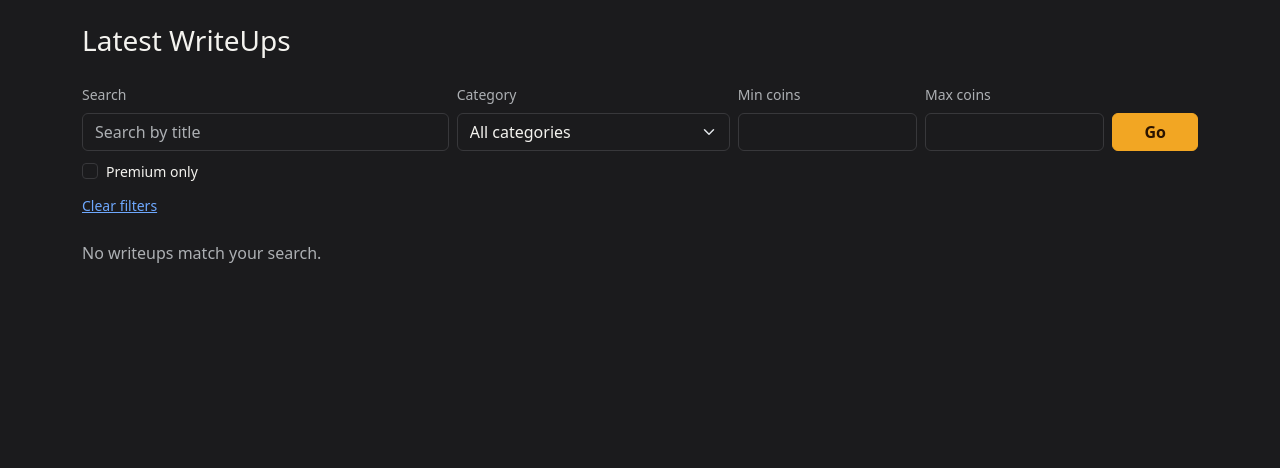
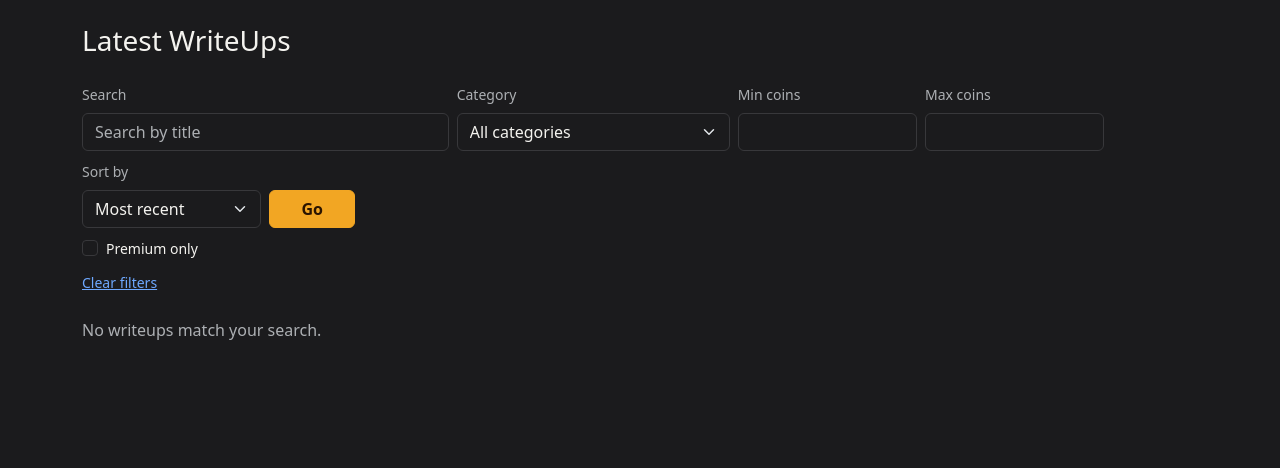
Before and after one commit to Deyonna/rootcause, a Django app: page / in a window 1280 px wide. Shown: the part 57-525 px from the top of the page. Run offline with Django 5.2, Linux system fonts and the light colour scheme; data that the repository does not hold is empty.

Commit message:
added sorting + writeup dates

```diff
--- a/content/models.py
+++ b/content/models.py
@@ -33,6 +33,12 @@ class Category(models.Model):
 
         add_children(None, 0)
         return ordered
+
+    def get_descendant_ids(self):
+        ids = [self.pk]
+        for child in self.subcategories.all():
+            ids.extend(child.get_descendant_ids())
+        return ids
 
 
 class WriteUp(models.Model):
--- a/content/templates/content/writeup_detail.html
+++ b/content/templates/content/writeup_detail.html
@@ -11,7 +11,7 @@
             <img src="{% static 'img/writeup-default.svg' %}" alt="" class="writeup-hero writeup-img-default mb-3">
         {% endif %}
         <h1 class="writeup-title">{{ writeup.title }}</h1>
-        <p class="text-muted small">By {{ writeup.author.username }} in {{ writeup.category }}</p>
+        <p class="text-muted small">By {{ writeup.author.username }} &middot; {{ writeup.created_at|date:"M d, Y" }} in {{ writeup.category }}</p>
 
         {% if writeup.is_premium and not unlocked %}
             <div class="card card-premium p-4 my-3">
--- a/content/templates/content/writeup_list.html
+++ b/content/templates/content/writeup_list.html
@@ -25,6 +25,13 @@
     <div class="col-3 col-md-2">
         <label for="max_coins" class="form-label small text-muted">Max coins</label>
         <input type="number" id="max_coins" name="max_coins" class="form-control" value="{{ max_coins }}">
+    </div>
+    <div class="col-6 col-md-2">
+        <label for="sort" class="form-label small text-muted">Sort by</label>
+        <select id="sort" name="sort" class="form-select">
+            <option value="recent" {% if sort == 'recent' %}selected{% endif %}>Most recent</option>
+            <option value="alphabetical" {% if sort == 'alphabetical' %}selected{% endif %}>Alphabetical</option>
+        </select>
     </div>
     <div class="col-12 col-md-1 d-grid">
         <button type="submit" class="btn btn-accent">Go</button>
@@ -58,7 +65,7 @@
                     <h2 class="h5">
                         <a href="{% url 'writeup_detail' w.pk %}" class="stretched-link text-reset text-decoration-none">{{ w.title }}</a>
                     </h2>
-                    <p class="small text-muted mb-3">By {{ w.author.username }} in {{ w.category }}</p>
+                    <p class="small text-muted mb-3">By {{ w.author.username }} &middot; {{ w.created_at|date:"M d, Y" }} in {{ w.category }}</p>
                 </div>
             </div>
         </div>
--- a/content/views.py
+++ b/content/views.py
@@ -16,19 +16,22 @@ from .decorators import author_required
 READ_REWARD = 10  # coins earned per free writeup, first read only
 
 def writeup_list(request):
-    writeups = WriteUp.objects.all().order_by('-created_at')
+    writeups = WriteUp.objects.all()
 
     query = request.GET.get('q', '')
     category_id = request.GET.get('category', '')
     min_coins = request.GET.get('min_coins', '')
     max_coins = request.GET.get('max_coins', '')
     premium_only = request.GET.get('premium_only', '')
+    sort = request.GET.get('sort', 'recent')
 
     if query:
         writeups = writeups.filter(title__icontains=query)
 
     if category_id:
-        writeups = writeups.filter(category_id=category_id)
+        category = Category.objects.filter(pk=category_id).first()
+        if category:
+            writeups = writeups.filter(category_id__in=category.get_descendant_ids())
 
     if min_coins:
         writeups = writeups.filter(coin_cost__gte=min_coins)
@@ -39,6 +42,12 @@ def writeup_list(request):
     if premium_only == 'on':
         writeups = writeups.filter(is_premium=True)
 
+    if sort == 'alphabetical':
+        writeups = writeups.order_by('title')
+    else:
+        sort = 'recent'
+        writeups = writeups.order_by('-created_at')
+
     categories = Category.sort_hierarchically(Category.objects.all())
 
     context = {
@@ -48,6 +57,7 @@ def writeup_list(request):
         'selected_category': category_id,
         'min_coins': min_coins,
         'max_coins': max_coins,
+        'sort': sort,
         'premium_only': premium_only,
     }
     return render(request, 'content/writeup_list.html', context)
```
